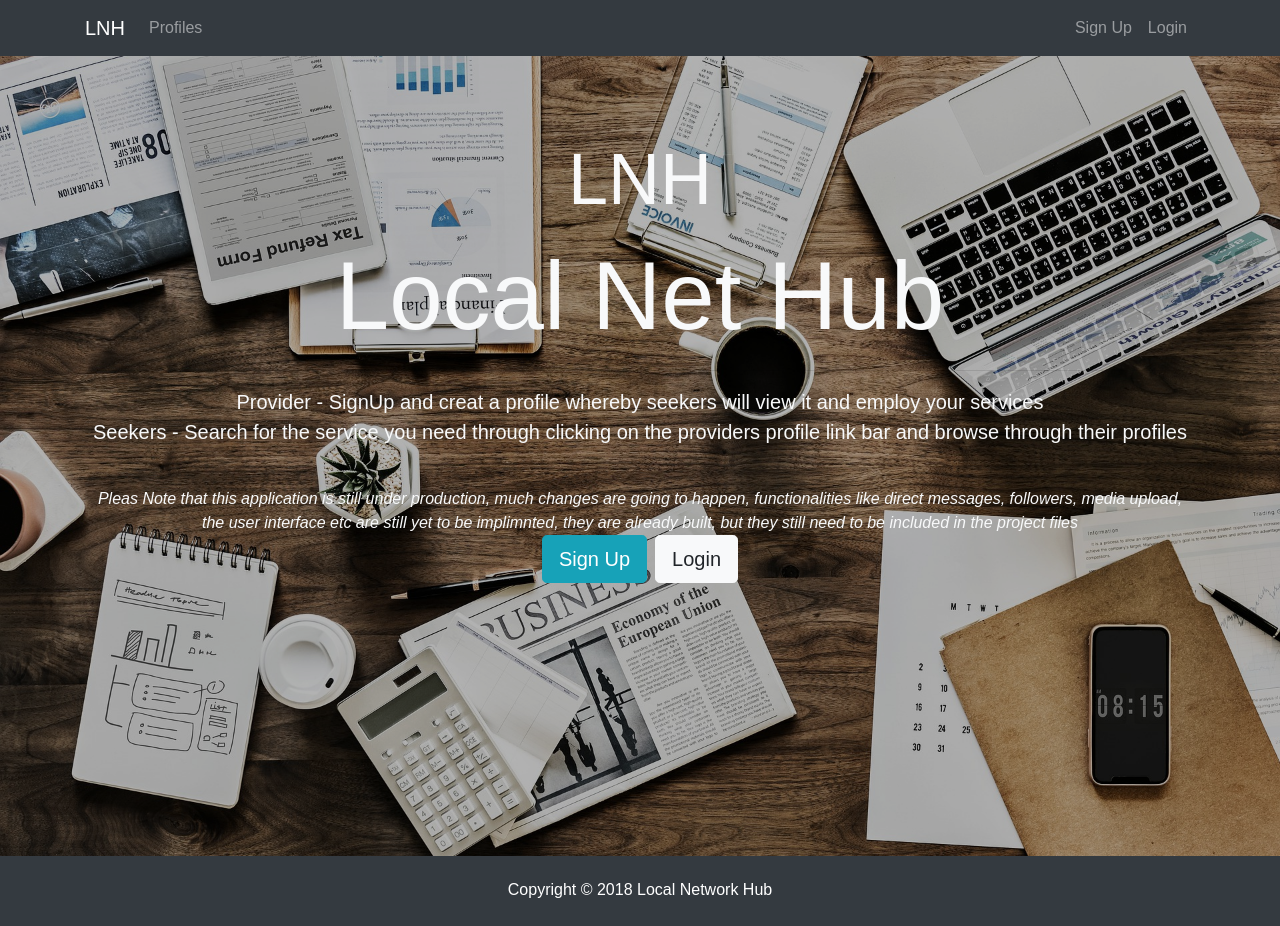
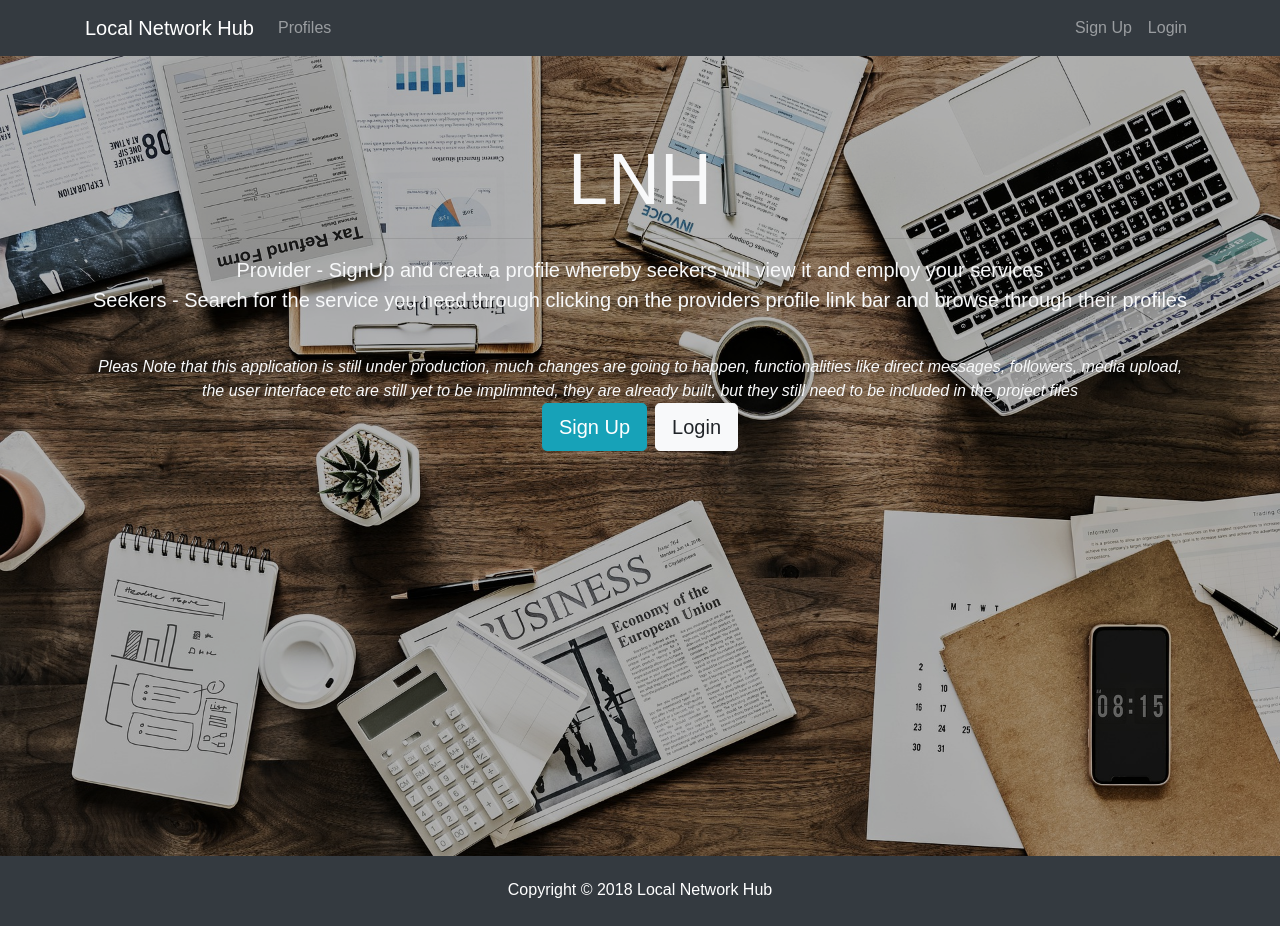
Before and after one commit to jaysetaka/localnetwork, a React (Create React App) app in the folder client/: page / in a window 1280 px wide. Built offline with nearby package versions, Linux system fonts and the light colour scheme.

Commit message:
make it better

```diff
--- a/client/src/components/layout/Landing.js
+++ b/client/src/components/layout/Landing.js
@@ -17,7 +17,7 @@ class Landing extends Component {
             <div className="row">
               <div className="col-md-12 text-center">
                 <h1 className="display-3 mb-3">LNH</h1>
-                <h6 className="display-1 mb-1">Local Net Hub</h6>
+
                 <hr/>
                  <button type="button" className="btn btn-dark btn-lg mb-5" id="modalView" data-toggle="modal" data-target="#exampleModal">
                   About
--- a/client/src/components/layout/Navbar.js
+++ b/client/src/components/layout/Navbar.js
@@ -65,7 +65,7 @@ class Navbar extends Component {
       <nav className="navbar navbar-expand-sm navbar-dark bg-dark mb-4">
         <div className="container">
           <Link className="navbar-brand" to="/">
-            LNH
+            Local Network Hub
           </Link>
           <button
             className="navbar-toggler"
```
